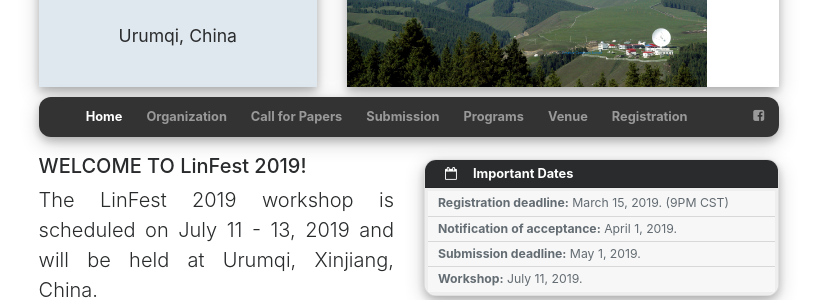
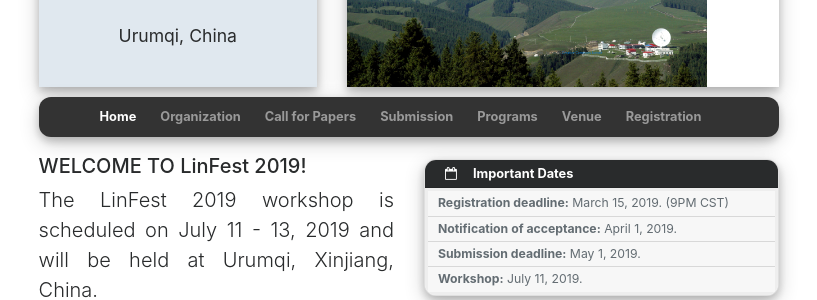
Before and after one commit to linfest2019/linfest2019.github.io, a Jekyll site: the page built from index.html, in a window 1280 px wide. Shown: the part 183-483 px from the top of the page, without its empty margins (231-1048 px from the left). Built offline with Jekyll 4.4.1, drawn with Linux system fonts in a browser that asks for light colours; nearby versions of some CDN libraries.

```diff
--- a/_data/conference.yml
+++ b/_data/conference.yml
@@ -95,7 +95,7 @@ sponsors:
   # - name: IEEE
   #   logo_path: ./assets/images/sponsors/ieee-logo.gif
 social_media:
-  facebook_link: https://www.facebook.com/hotwebseries/
+  facebook_link: #https://www.facebook.com/hotwebseries/
   twitter_link:
 program_chair:
   - name: Qun Li
```
